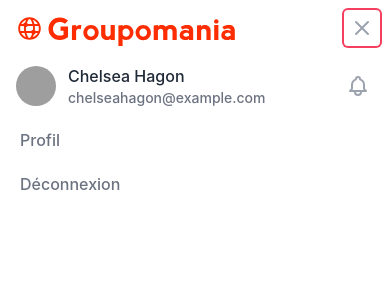
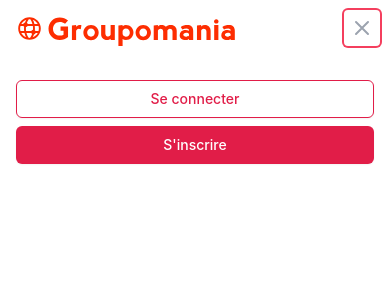
Before and after one commit to MathisBarre/Groupomania, a Next.js app: page /login in a window 390 px wide. Both pictures are taken after a click on the button "Open menu". Shown: the top 300 px of the page. Built offline with nearby package versions, Linux system fonts and the light colour scheme; grey boxes are pictures that could not be loaded.

Commit message:
feat: update mobile menu

```diff
--- a/components/Header.jsx
+++ b/components/Header.jsx
@@ -91,7 +91,7 @@ export default function Header() {
               </div>
             </div>
           </div>
-          <HeaderMobile profileNavigation={profileNavigation} />
+          <HeaderMobile profileNavigation={profileNavigation} connectedUser={connectedUser} />
         </>
       )}
     </Popover>
@@ -108,6 +108,7 @@ function ProfileMenu({ profileNavigation }) {
           <div>
             <Menu.Button className="flex bg-white rounded-full focus:outline-none focus:ring-2 focus:ring-offset-2 focus:ring-rose-500">
               <span className="sr-only">Open user menu</span>
+              {/* eslint-disable-next-line @next/next/no-img-element */}
               <img
                 className="w-8 h-8 rounded-full"
                 src={(connectedUser.profileImageUrl === "") ? "/images/default-profil-image.svg" : connectedUser.profileImageUrl}
@@ -186,26 +187,27 @@ function HeaderLink({ text, href, secondary, className }) {
   )
 }
 
-function HeaderMobile({ profileNavigation }) {
+function HeaderMobile({ profileNavigation, connectedUser }) {
   return (
     <Popover.Panel as="nav" className="sm:hidden" aria-label="Global">
       <div className="pt-4 pb-3">
+        {
+          connectedUser ? (
+            <>
               <div className="flex items-center max-w-3xl px-4 mx-auto sm:px-6">
                 <div className="flex-shrink-0">
                   {/* eslint-disable-next-line @next/next/no-img-element */}
-            <img className="w-10 h-10 rounded-full" src={user.imageUrl} alt="" />
+                  <img
+                    className="w-10 h-10 rounded-full"
+                    src={(connectedUser?.profileImageUrl === "") ? "/images/default-profil-image.svg" : connectedUser?.profileImageUrl}
+                    height="40" width="40"
+                    alt=""
+                  />
                 </div>
                 <div className="ml-3">
-            <div className="text-base font-medium text-gray-800">{user.name}</div>
-            <div className="text-sm font-medium text-gray-500">{user.email}</div>
+                  <div className="text-base font-medium text-gray-800">{connectedUser?.displayName}</div>
+                  <div className="text-sm font-medium text-gray-500">{connectedUser?.email}</div>
                 </div>
-          <button
-            type="button"
-            className="flex-shrink-0 p-1 ml-auto text-gray-400 bg-white rounded-full hover:text-gray-500 focus:outline-none focus:ring-2 focus:ring-offset-2 focus:ring-rose-500"
-          >
-            <span className="sr-only">View notifications</span>
-            <BellIcon className="w-6 h-6" aria-hidden="true" />
-          </button>
               </div>
               <div className="max-w-3xl px-2 mx-auto mt-3 space-y-1 sm:px-4">
               {profileNavigation.map((item) => {
@@ -218,7 +220,6 @@ function HeaderMobile({ profileNavigation }) {
                     {item.name}
                   </button>
                 }
-
                 else {
                   return <Link key={item.name} href={item.href}>
                     <a
@@ -232,6 +233,15 @@ function HeaderMobile({ profileNavigation }) {
                 }
               })}
             </div>
+          </>
+          )
+        : (
+          <div className="px-4 py-4">
+            <HeaderLink text="Se connecter" href="/login" secondary className="justify-center w-full mb-2" />
+            <HeaderLink text="S'inscrire" href="/signup" className="justify-center w-full mb-2" />
+          </div>
+        )}
+
       </div>
     </Popover.Panel>
   )
```
Lines whose indentation alone changed are shown as unchanged.
